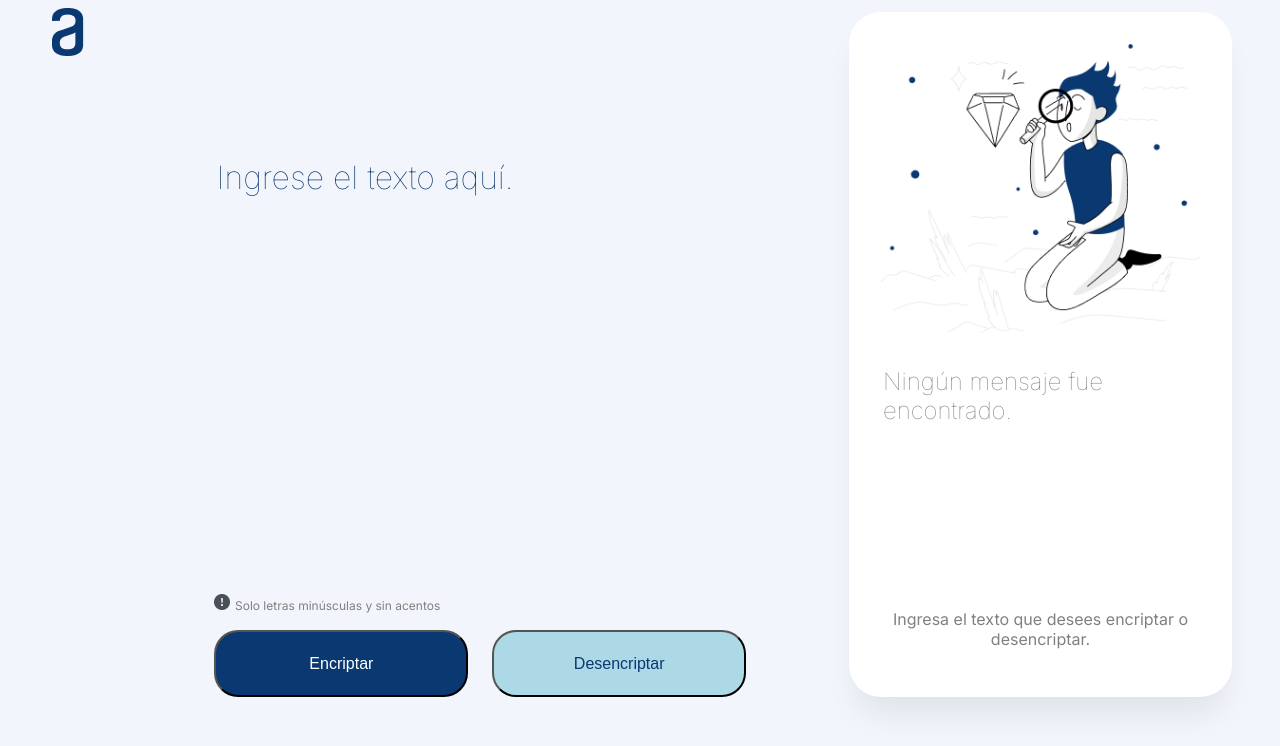
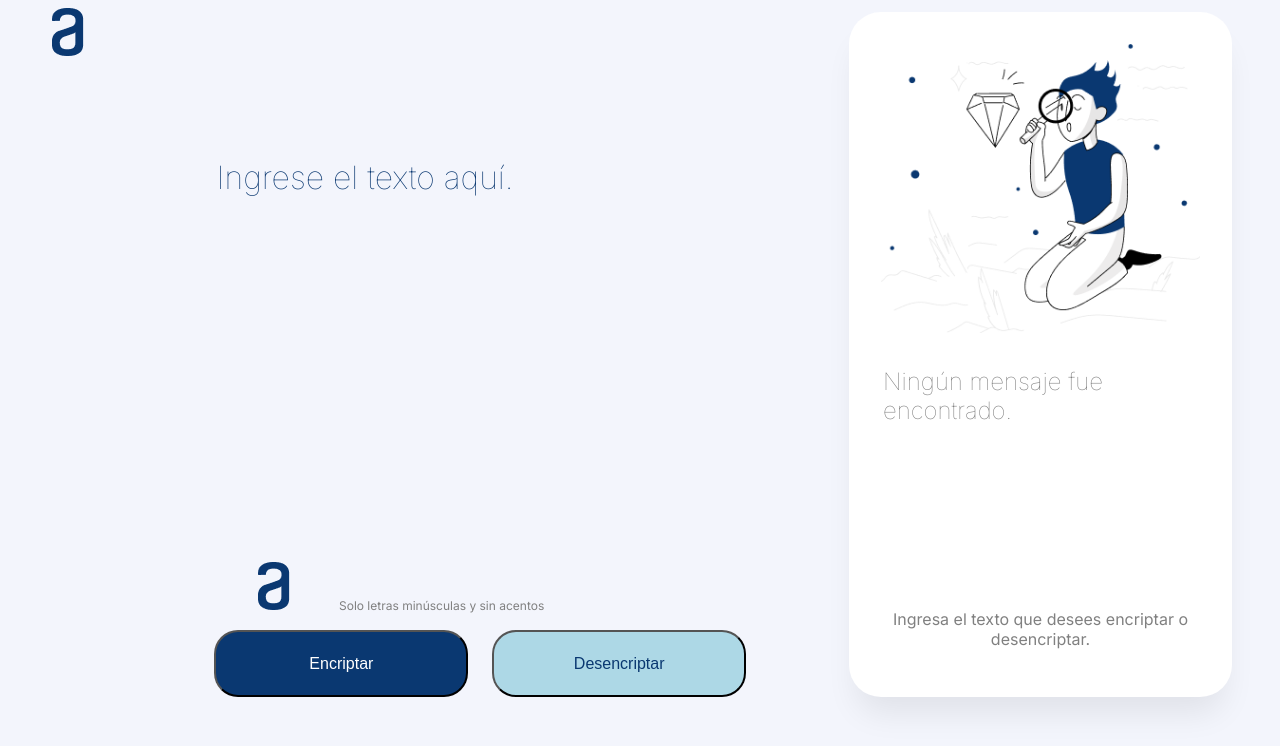
Before and after one commit to RyanMorentz/Encriptado-Challenger, a plain HTML site: page index.html in a window 1280 px wide. Drawn offline with Linux system fonts and the light colour scheme.

Commit message:
Cambios en imagenes

```diff
--- a/index.html
+++ b/index.html
@@ -12,7 +12,7 @@
 <body>
     <header>
         <div class="header">
-            <img class="Logo" src="Imagenes/Logo.png" alt="">
+            <img class="Logo" src="imagenes/Logo.png" alt="">
         </div>
     </header>
     <main>
@@ -20,7 +20,7 @@
             <div class="Izquierda">
                 <textarea id="ingresaTexto" class="ingrese_texto ajustar" placeholder="Ingrese el texto aquí."></textarea>
                 <div class="left_footer">
-                    <img src="Imagenes/Alerta.png" alt="">
+                    <img src="imagenes/Logo.png" alt="">
                     <span class="Info_advertenvia">Solo letras minúsculas y sin acentos</span>
                     <div class="btn">
                         <button id="btn_encriptar" class="btn_encriptar">Encriptar</button>
@@ -29,7 +29,7 @@
                 </div>
             </div>
             <div id="derecha" class="derecha">
-                <img id="muneco" class="muneco" src="Imagenes/Muñeco.png" alt="">
+                <img id="muneco" class="muneco" src="imagenes/Muñeco.png" alt="">
                 <textarea id="mensajeFinal" class="mensaje_final ajustar" placeholder="Ningún mensaje fue encontrado."></textarea >
                 <p id="rightinfo" class="rightinfo">Ingresa el texto que desees encriptar o desencriptar.</p>
                 <button id="btncopy" class="btncopy oculto">Copiar</button>
```
